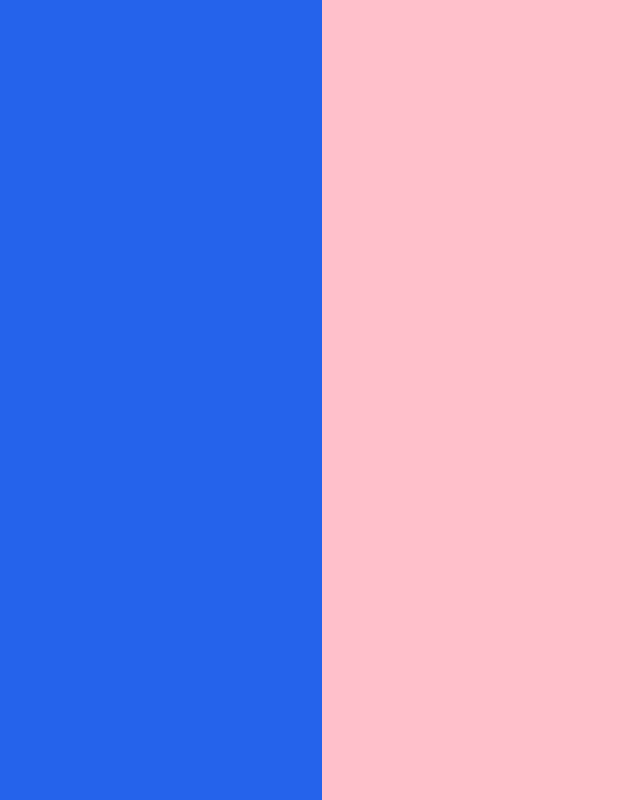
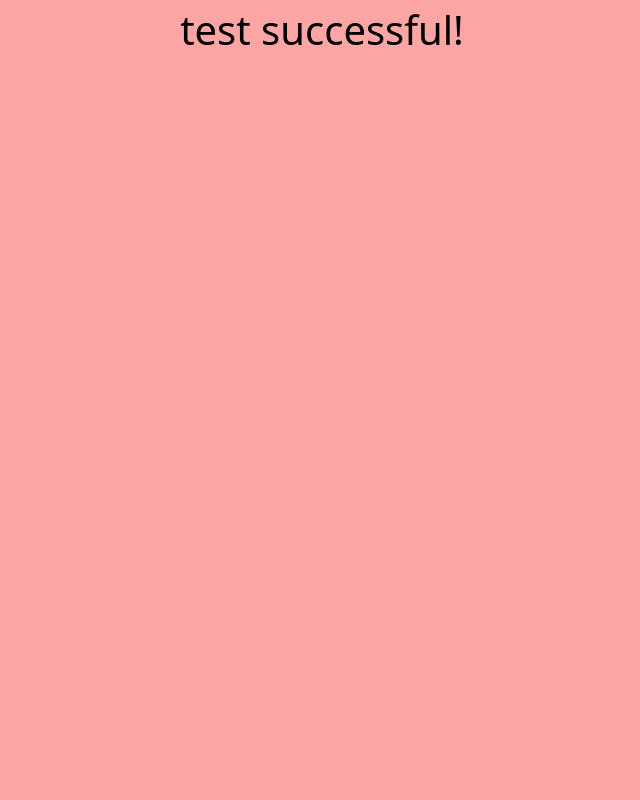
Before and after one commit to rao0103/project2, a website built with webpack: page public/index.html in a window 1280 px wide. Shown: the whole page, without its empty margins (318-958 px from the left). Built offline with nearby package versions, Linux system fonts and the light colour scheme; files whose address does not match are found by name.

Commit message:
22:04测试渲染页面

```diff
--- a/public/index.html
+++ b/public/index.html
@@ -8,7 +8,9 @@
         </title>
     </head>
     <body>
-        <div class="w-3/6 h-screen bg-blue-600"></div>
+        <div class="w-screen h-screen bg-red-300 text-[40px] text-center overflow-hidden">
+            test successful!
+        </div>
     </body>
     <% htmlWebpackPlugin.options.cdn.script.forEach(function (item) {%>
         <script src="<%=item%>"></script>
--- a/src/style/index.less
+++ b/src/style/index.less
@@ -1,3 +1,5 @@
-body {
-    background-color:pink;
+* {
+    margin: 0;
+    padding: 0;
+    overflow: hidden;
 }
```
Also changed, not shown: src/style/index.css.
